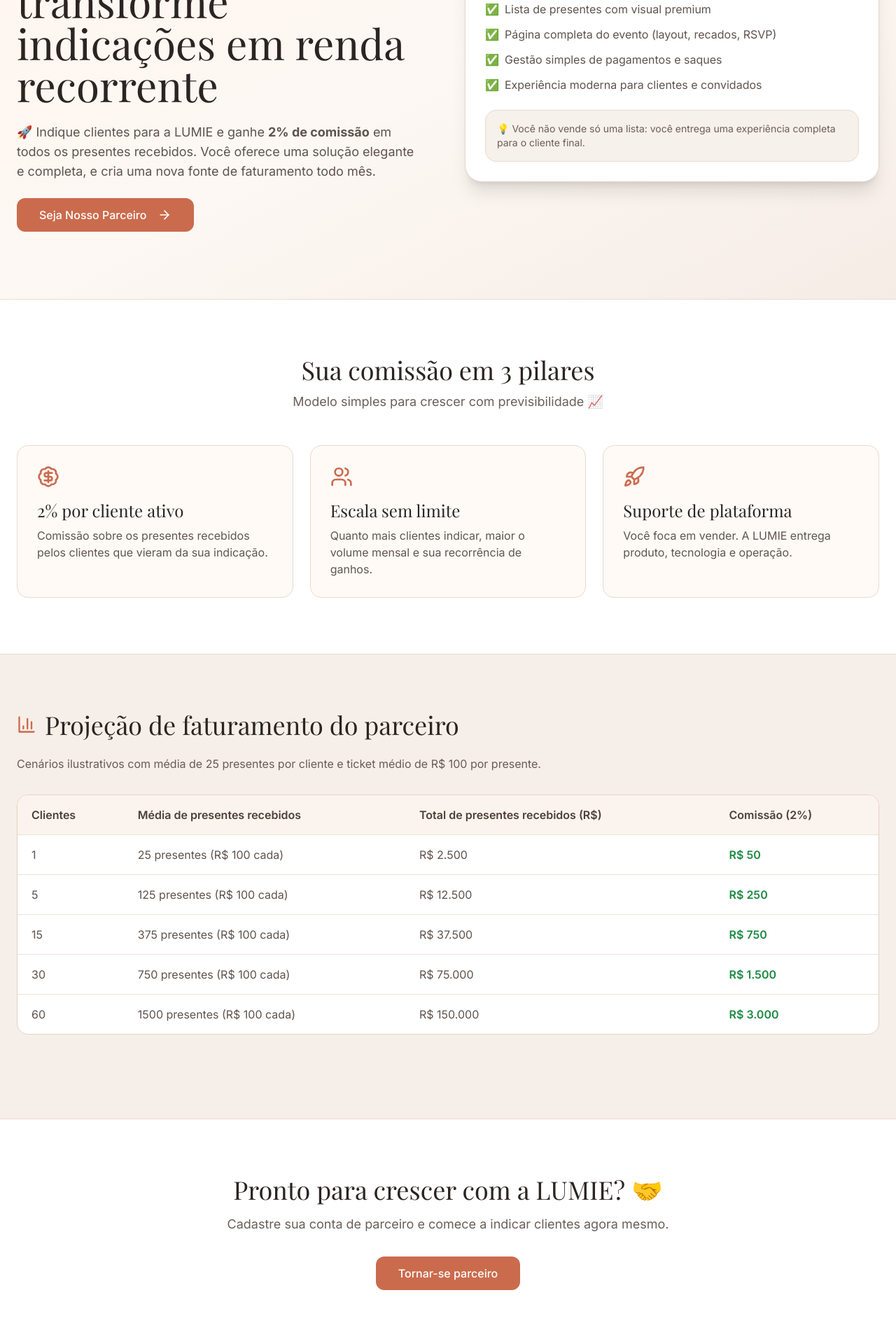
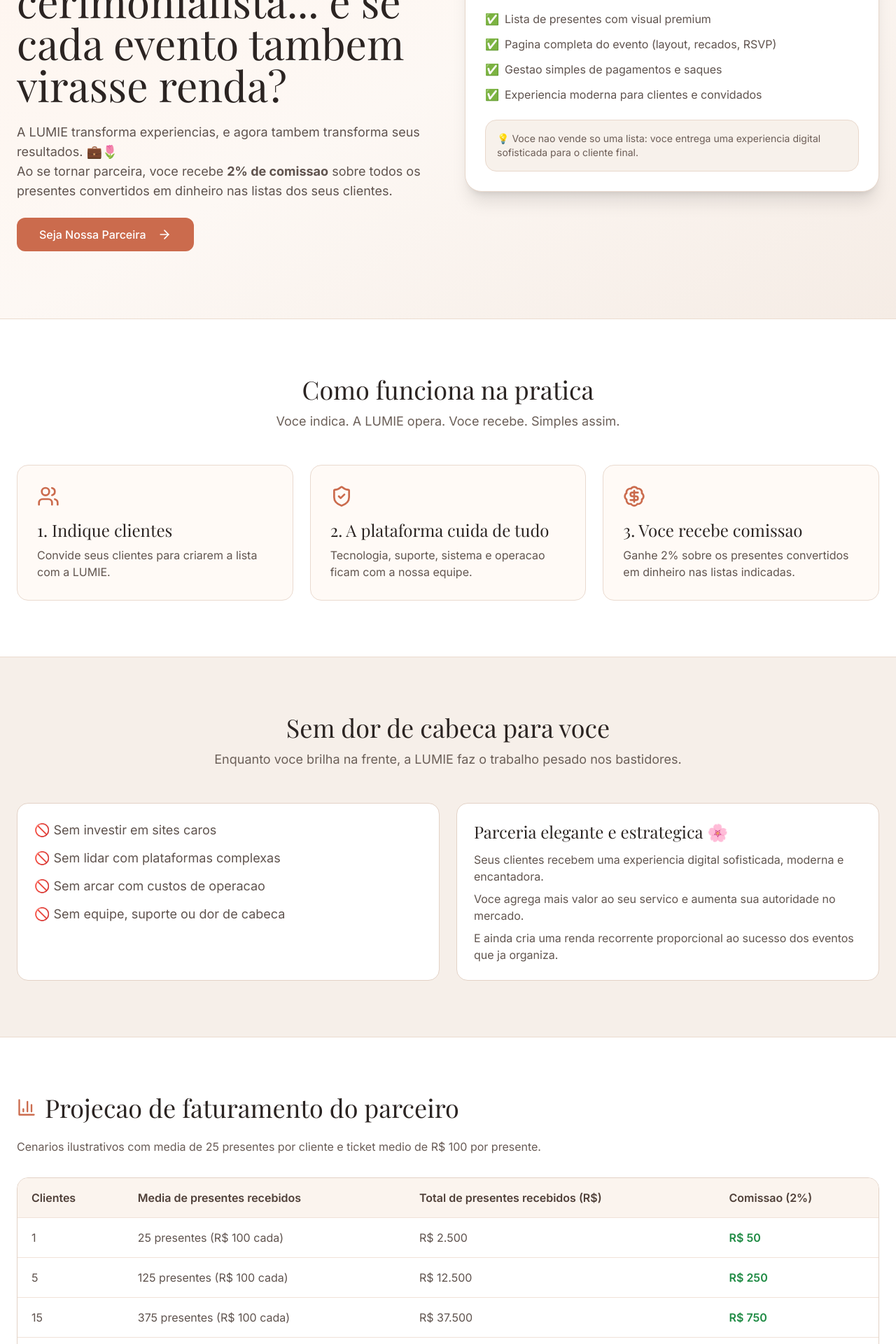
Before and after one commit to lumieconvites-netizen/lumie-presentes, a Next.js app: page /seja-parceiro in a window 1280 px wide. Shown: the part 320-2240 px from the top of the page at 70% size. Built offline with nearby package versions, Linux system fonts and the light colour scheme; no server answers.

Commit message:
feat: restructure partner page with clearer narrative

```diff
--- a/app/(marketing)/seja-parceiro/page.tsx
+++ b/app/(marketing)/seja-parceiro/page.tsx
@@ -1,6 +1,6 @@
 import Link from 'next/link';
 import { Button } from '@/components/ui/button';
-import { ArrowRight, BadgeDollarSign, Sparkles, Users, BarChart3, Rocket } from 'lucide-react';
+import { ArrowRight, BadgeDollarSign, BarChart3, Rocket, ShieldCheck, Sparkles, Users } from 'lucide-react';
 
 const averageGiftsPerClient = 25;
 const averageGiftValue = 100;
@@ -30,34 +30,36 @@ export default function SejaParceiroPage() {
                 <Sparkles className="w-4 h-4 text-primary" />
                 Programa de Parceiros LUMIE
               </span>
+
               <h1 className="font-display text-5xl lg:text-6xl leading-tight text-[#2b2422]">
-                Seja nosso parceiro e transforme indicações em renda recorrente
+                Conviteira ou cerimonialista... e se cada evento tambem virasse renda?
               </h1>
-              <p className="text-lg text-[#5f534e] max-w-xl">
-                🚀 Indique clientes para a LUMIE e ganhe <strong>2% de comissão</strong> em todos os presentes recebidos.
-                Você oferece uma solução elegante e completa, e cria uma nova fonte de faturamento todo mês.
+
+              <p className="text-lg text-[#5f534e] max-w-2xl">
+                A LUMIE transforma experiencias, e agora tambem transforma seus resultados. 💼🌷
+                <br />
+                Ao se tornar parceira, voce recebe <strong>2% de comissao</strong> sobre todos os presentes convertidos em dinheiro nas listas dos seus clientes.
               </p>
-              <div className="flex flex-col sm:flex-row gap-4">
-                <Button asChild size="lg" className="rounded-xl px-8 py-6 text-base">
-                  <Link href="/cadastro?tipo=parceiro">
-                    Seja Nosso Parceiro
-                    <ArrowRight className="w-5 h-5 ml-2" />
-                  </Link>
-                </Button>
-              </div>
+
+              <Button asChild size="lg" className="rounded-xl px-8 py-6 text-base">
+                <Link href="/cadastro?tipo=parceiro">
+                  Seja Nossa Parceira
+                  <ArrowRight className="w-5 h-5 ml-2" />
+                </Link>
+              </Button>
             </div>
 
             <div className="rounded-3xl bg-white border border-[#e7d7cb] p-7 shadow-xl">
               <h2 className="font-display text-3xl text-[#2b2422] mb-4">Por que clientes escolhem a LUMIE? ✨</h2>
               <ul className="space-y-3 text-[#5f534e]">
                 <li className="flex gap-2"><span>✅</span><span>Lista de presentes com visual premium</span></li>
-                <li className="flex gap-2"><span>✅</span><span>Página completa do evento (layout, recados, RSVP)</span></li>
-                <li className="flex gap-2"><span>✅</span><span>Gestão simples de pagamentos e saques</span></li>
-                <li className="flex gap-2"><span>✅</span><span>Experiência moderna para clientes e convidados</span></li>
+                <li className="flex gap-2"><span>✅</span><span>Pagina completa do evento (layout, recados, RSVP)</span></li>
+                <li className="flex gap-2"><span>✅</span><span>Gestao simples de pagamentos e saques</span></li>
+                <li className="flex gap-2"><span>✅</span><span>Experiencia moderna para clientes e convidados</span></li>
               </ul>
               <div className="mt-6 rounded-2xl bg-[#f7f1eb] p-4 border border-[#e9d8cc]">
                 <p className="text-sm text-[#6c5d56]">
-                  💡 Você não vende só uma lista: você entrega uma experiência completa para o cliente final.
+                  💡 Voce nao vende so uma lista: voce entrega uma experiencia digital sofisticada para o cliente final.
                 </p>
               </div>
             </div>
@@ -68,24 +70,27 @@ export default function SejaParceiroPage() {
       <section className="py-20 bg-white">
         <div className="max-w-7xl mx-auto px-6">
           <div className="text-center mb-12">
-            <h2 className="font-display text-4xl text-[#2b2422] mb-3">Sua comissão em 3 pilares</h2>
-            <p className="text-[#6b5f58] text-lg">Modelo simples para crescer com previsibilidade 📈</p>
+            <h2 className="font-display text-4xl text-[#2b2422] mb-3">Como funciona na pratica</h2>
+            <p className="text-[#6b5f58] text-lg">Voce indica. A LUMIE opera. Voce recebe. Simples assim.</p>
           </div>
+
           <div className="grid md:grid-cols-3 gap-6">
             <div className="rounded-2xl border border-[#eadacf] bg-[#fffaf6] p-7">
+              <Users className="w-8 h-8 text-primary mb-4" />
+              <h3 className="font-display text-2xl text-[#2b2422] mb-2">1. Indique clientes</h3>
+              <p className="text-[#61554f]">Convide seus clientes para criarem a lista com a LUMIE.</p>
+            </div>
+
+            <div className="rounded-2xl border border-[#eadacf] bg-[#fffaf6] p-7">
+              <ShieldCheck className="w-8 h-8 text-primary mb-4" />
+              <h3 className="font-display text-2xl text-[#2b2422] mb-2">2. A plataforma cuida de tudo</h3>
+              <p className="text-[#61554f]">Tecnologia, suporte, sistema e operacao ficam com a nossa equipe.</p>
+            </div>
+
+            <div className="rounded-2xl border border-[#eadacf] bg-[#fffaf6] p-7">
               <BadgeDollarSign className="w-8 h-8 text-primary mb-4" />
-              <h3 className="font-display text-2xl text-[#2b2422] mb-2">2% por cliente ativo</h3>
-              <p className="text-[#61554f]">Comissão sobre os presentes recebidos pelos clientes que vieram da sua indicação.</p>
-            </div>
-            <div className="rounded-2xl border border-[#eadacf] bg-[#fffaf6] p-7">
-              <Users className="w-8 h-8 text-primary mb-4" />
-              <h3 className="font-display text-2xl text-[#2b2422] mb-2">Escala sem limite</h3>
-              <p className="text-[#61554f]">Quanto mais clientes indicar, maior o volume mensal e sua recorrência de ganhos.</p>
-            </div>
-            <div className="rounded-2xl border border-[#eadacf] bg-[#fffaf6] p-7">
-              <Rocket className="w-8 h-8 text-primary mb-4" />
-              <h3 className="font-display text-2xl text-[#2b2422] mb-2">Suporte de plataforma</h3>
-              <p className="text-[#61554f]">Você foca em vender. A LUMIE entrega produto, tecnologia e operação.</p>
+              <h3 className="font-display text-2xl text-[#2b2422] mb-2">3. Voce recebe comissao</h3>
+              <p className="text-[#61554f]">Ganhe 2% sobre os presentes convertidos em dinheiro nas listas indicadas.</p>
             </div>
           </div>
         </div>
@@ -93,22 +98,46 @@ export default function SejaParceiroPage() {
 
       <section className="py-20 bg-[#f6efe9] border-y border-[#eadacf]">
         <div className="max-w-7xl mx-auto px-6">
+          <div className="text-center mb-12">
+            <h2 className="font-display text-4xl text-[#2b2422] mb-3">Sem dor de cabeca para voce</h2>
+            <p className="text-[#6b5f58] text-lg">Enquanto voce brilha na frente, a LUMIE faz o trabalho pesado nos bastidores.</p>
+          </div>
+
+          <div className="grid md:grid-cols-2 gap-6">
+            <div className="rounded-2xl border border-[#e3d2c6] bg-white p-6">
+              <p className="text-[#5f534e] text-lg mb-3">🚫 Sem investir em sites caros</p>
+              <p className="text-[#5f534e] text-lg mb-3">🚫 Sem lidar com plataformas complexas</p>
+              <p className="text-[#5f534e] text-lg mb-3">🚫 Sem arcar com custos de operacao</p>
+              <p className="text-[#5f534e] text-lg">🚫 Sem equipe, suporte ou dor de cabeca</p>
+            </div>
+            <div className="rounded-2xl border border-[#e3d2c6] bg-white p-6">
+              <h3 className="font-display text-2xl text-[#2b2422] mb-3">Parceria elegante e estrategica 🌸</h3>
+              <p className="text-[#61554f] mb-2">Seus clientes recebem uma experiencia digital sofisticada, moderna e encantadora.</p>
+              <p className="text-[#61554f] mb-2">Voce agrega mais valor ao seu servico e aumenta sua autoridade no mercado.</p>
+              <p className="text-[#61554f]">E ainda cria uma renda recorrente proporcional ao sucesso dos eventos que ja organiza.</p>
+            </div>
+          </div>
+        </div>
+      </section>
+
+      <section className="py-20 bg-white">
+        <div className="max-w-7xl mx-auto px-6">
           <div className="flex items-center gap-3 mb-6">
             <BarChart3 className="w-7 h-7 text-primary" />
-            <h2 className="font-display text-4xl text-[#2b2422]">Projeção de faturamento do parceiro</h2>
+            <h2 className="font-display text-4xl text-[#2b2422]">Projecao de faturamento do parceiro</h2>
           </div>
           <p className="text-[#685b55] mb-8">
-            Cenários ilustrativos com média de {averageGiftsPerClient} presentes por cliente e ticket médio de R$ {averageGiftValue.toLocaleString('pt-BR')} por presente.
+            Cenarios ilustrativos com media de {averageGiftsPerClient} presentes por cliente e ticket medio de R$ {averageGiftValue.toLocaleString('pt-BR')} por presente.
           </p>
 
-          <div className="overflow-x-auto rounded-2xl border border-[#e3d2c6] bg-white mb-10">
+          <div className="overflow-x-auto rounded-2xl border border-[#e3d2c6] bg-white">
             <table className="w-full text-left min-w-[760px]">
               <thead className="bg-[#fbf4ee]">
                 <tr className="text-[#4f3f38]">
                   <th className="px-5 py-4 font-semibold">Clientes</th>
-                  <th className="px-5 py-4 font-semibold">Média de presentes recebidos</th>
+                  <th className="px-5 py-4 font-semibold">Media de presentes recebidos</th>
                   <th className="px-5 py-4 font-semibold">Total de presentes recebidos (R$)</th>
-                  <th className="px-5 py-4 font-semibold">Comissão (2%)</th>
+                  <th className="px-5 py-4 font-semibold">Comissao (2%)</th>
                 </tr>
               </thead>
               <tbody>
@@ -123,18 +152,20 @@ export default function SejaParceiroPage() {
               </tbody>
             </table>
           </div>
-
         </div>
       </section>
 
-      <section className="py-20 bg-white">
+      <section className="py-20 bg-[#f6efe9] border-t border-[#eadacf]">
         <div className="max-w-4xl mx-auto px-6 text-center">
-          <h2 className="font-display text-4xl text-[#2b2422] mb-4">Pronto para crescer com a LUMIE? 🤝</h2>
+          <h2 className="font-display text-4xl text-[#2b2422] mb-4">Mais autoridade. Mais renda. Zero complicacao. 💎</h2>
           <p className="text-lg text-[#6a5e58] mb-8">
-            Cadastre sua conta de parceiro e comece a indicar clientes agora mesmo.
+            LUMIE: enquanto voce realiza sonhos, nos potencializamos seus ganhos.
           </p>
           <Button asChild size="lg" className="rounded-xl px-8 py-6 text-base">
-            <Link href="/cadastro?tipo=parceiro">Tornar-se parceiro</Link>
+            <Link href="/cadastro?tipo=parceiro">
+              Tornar-se parceiro
+              <Rocket className="w-5 h-5 ml-2" />
+            </Link>
           </Button>
         </div>
       </section>
```
